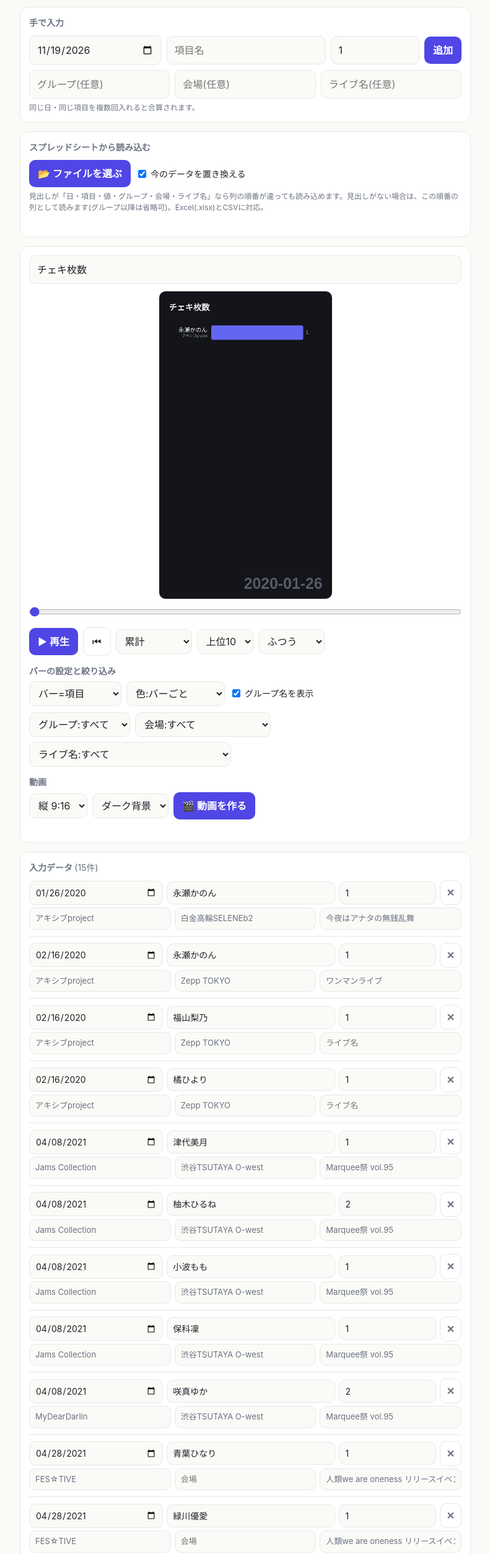
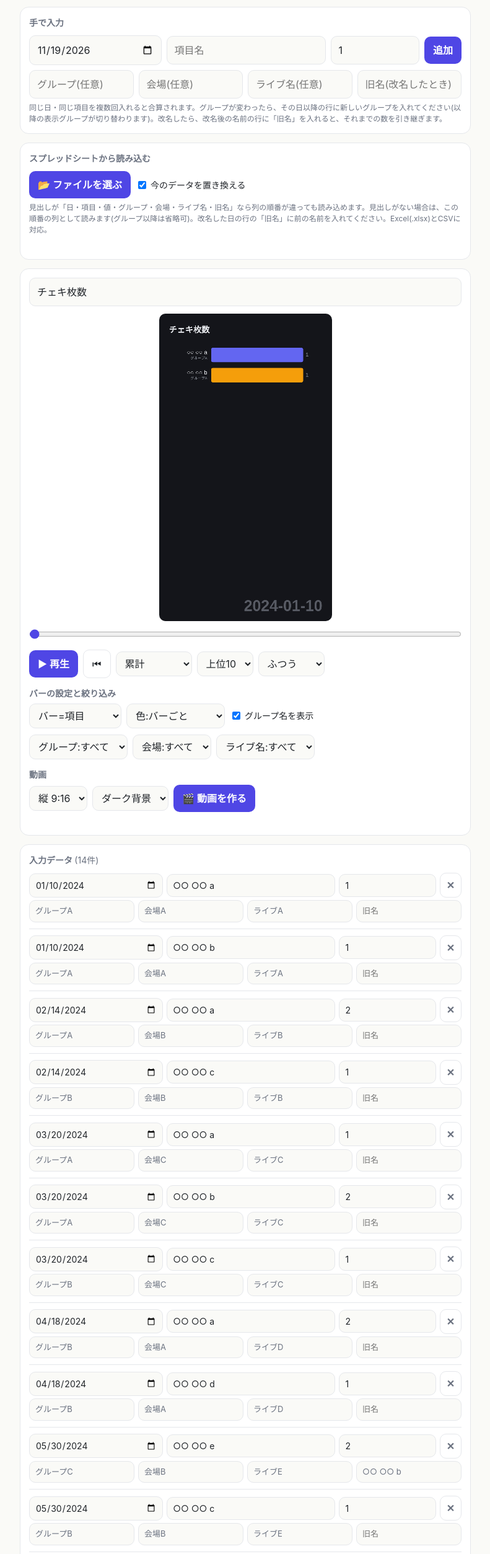
Before and after one commit to gaxhijcftsc-arch/cheki-race, a plain HTML site: page index.html in a window 1280 px wide. Shown: the part 53-2560 px from the top of the page at 62% size, without its empty margins (244-1035 px from the left). Drawn offline with Linux system fonts and the light colour scheme.

Commit message:
index.html を更新
sampleの名前とグループの表示、名前の変更とグループ移籍に対応

```diff
--- a/index.html
+++ b/index.html
@@ -63,8 +63,9 @@ label.chk input{padding:0}
     <input id="ag" class="f1" type="text" placeholder="グループ(任意)" aria-label="グループ">
     <input id="ae" class="f1" type="text" placeholder="会場(任意)" aria-label="会場">
     <input id="al" class="f1" type="text" placeholder="ライブ名(任意)" aria-label="ライブ名">
+    <input id="ap" class="f1" type="text" placeholder="旧名(改名したとき)" aria-label="旧名">
   </div>
-  <p class="hint">同じ日・同じ項目を複数回入れると合算されます。</p>
+  <p class="hint">同じ日・同じ項目を複数回入れると合算されます。グループが変わったら、その日以降の行に新しいグループを入れてください(以降の表示グループが切り替わります)。改名したら、改名後の名前の行に「旧名」を入れると、それまでの数を引き継ぎます。</p>
 </div>
 
 <div class="card">
@@ -74,7 +75,7 @@ label.chk input{padding:0}
     <input id="file" type="file" accept=".csv,.tsv,.txt,.xlsx,.xls,.xlsm" style="display:none">
     <label class="chk"><input type="checkbox" id="repl" checked> 今のデータを置き換える</label>
   </div>
-  <p class="hint">見出しが「日・項目・値・グループ・会場・ライブ名」なら列の順番が違っても読み込めます。見出しがない場合は、この順番の列として読みます(グループ以降は省略可)。Excel(.xlsx)とCSVに対応。</p>
+  <p class="hint">見出しが「日・項目・値・グループ・会場・ライブ名・旧名」なら列の順番が違っても読み込めます。見出しがない場合は、この順番の列として読みます(グループ以降は省略可)。改名した日の行の「旧名」に前の名前を入れてください。Excel(.xlsx)とCSVに対応。</p>
   <div class="msg" id="imsg"></div>
 </div>
 
@@ -155,7 +156,7 @@ label.chk input{padding:0}
     var s=String(c).replace(/[,\s]/g,'').replace(/[０-９．－]/g,function(ch){return ch==='．'?'.':ch==='－'?'-':String.fromCharCode(ch.charCodeAt(0)-65248)});
     return s===''?NaN:Number(s);
   }
-  function addRec(d,n,v,g,e,l){recs.push({id:nextId++,date:d,name:n,value:v,group:g||'',venue:e||'',live:l||''})}
+  function addRec(d,n,v,g,e,l,p){recs.push({id:nextId++,date:d,name:n,value:v,group:g||'',venue:e||'',live:l||'',prev:p||''})}
   function parseTable(t){
     var dl=t.indexOf('\t')>=0?'\t':',',rows=[],row=[],c='',q=false;
     for(var i=0;i<t.length;i++){
@@ -169,11 +170,11 @@ label.chk input{padding:0}
     row.push(c);rows.push(row);return rows;
   }
   function rowsToRecs(rows){
-    var map={d:0,n:1,v:2,g:3,e:4,l:5},start=0,out=[];
+    var map={d:0,n:1,v:2,g:3,e:4,l:5,p:6},start=0,out=[];
     if(rows.length&&rows[0].length>=3&&isNaN(parseNum(rows[0][2]))){
       var h=rows[0].map(String);
       var f=function(re,def){var i=h.findIndex(function(x){return re.test(x)});return i>=0?i:def};
-      map={d:f(/日|date/i,0),n:f(/項目|name/i,1),v:f(/値|数|value/i,2),g:f(/グループ|group/i,3),e:f(/会場|venue/i,4),l:f(/ライブ|イベント|live|event/i,5)};
+      map={d:f(/日|date/i,0),n:f(/項目|name/i,1),v:f(/値|数|value/i,2),g:f(/グループ|group/i,3),e:f(/会場|venue/i,4),l:f(/ライブ|イベント|live|event/i,5),p:f(/旧名|旧|改名|前の名前|前名/,6)};
       start=1;
     }
     for(var i=start;i<rows.length;i++){
@@ -181,7 +182,7 @@ label.chk input{padding:0}
       var c=function(k){return k<r.length&&r[k]!=null?String(r[k]).trim():''};
       var v=parseNum(r[map.v]),n=c(map.n),d=normDate(r[map.d]);
       if(isNaN(v)||!n||!d)continue;
-      out.push({d:d,n:n,v:v,g:c(map.g),e:c(map.e),l:c(map.l)});
+      out.push({d:d,n:n,v:v,g:c(map.g),e:c(map.e),l:c(map.l),p:c(map.p)});
     }
     return out;
   }
@@ -190,22 +191,34 @@ label.chk input{padding:0}
   function build(){
     var cum=$('mode').value==='cum',topN=parseInt($('top').value,10),unit=$('unit').value;
     var fg=$('fg').value,fv=$('fv').value,fl=$('fl').value;
+    var alias=new Map();
+    function root(n){var c=0;while(alias.has(n)&&c++<50)n=alias.get(n);return n}
+    if(unit==='name'){
+      recs.filter(function(r){return r.prev&&r.name&&r.date}).sort(function(a,b){return a.date<b.date?-1:a.date>b.date?1:a.id-b.id}).forEach(function(r){
+        var ro=root(r.prev);if(ro!==r.name&&root(r.name)!==ro)alias.set(r.name,ro);
+      });
+    }
+    var pool=[],pidx=new Map();
+    function lab(t){if(!pidx.has(t)){pidx.set(t,pool.length);pool.push(t)}return pidx.get(t)}
     var valid=recs.filter(function(r){
-      return r.date&&r[unit]&&(!fg||r.group===fg)&&(!fv||r.venue===fv)&&(!fl||r.live===fl);
+      r._k=unit==='name'?root(r.name):r[unit];
+      return r.date&&r._k&&(!fg||r.group===fg)&&(!fv||r.venue===fv)&&(!fl||r.live===fl);
     });
     var idx=new Map(),names=[],gidx=new Map(),groups=[],int=true;
     valid.forEach(function(r){
-      if(!idx.has(r[unit])){idx.set(r[unit],names.length);names.push(r[unit])}
+      if(!idx.has(r._k)){idx.set(r._k,names.length);names.push(r._k)}
       if(r.group&&!gidx.has(r.group)){gidx.set(r.group,groups.length);groups.push(r.group)}
       if(r.value%1!==0)int=false;
     });
     var sorted=valid.slice().sort(function(a,b){return a.date<b.date?-1:a.date>b.date?1:a.id-b.id});
-    var N=names.length,cur=new Float64Array(N),seen=new Uint8Array(N),cg=new Int16Array(N).fill(-1),F=[],i=0;
+    var N=names.length,cur=new Float64Array(N),seen=new Uint8Array(N),cg=new Int16Array(N).fill(-1),F=[],i=0,cl=new Int32Array(N);
+    names.forEach(function(n,k){cl[k]=lab(n)});
     while(i<sorted.length){
       var d=sorted[i].date;
       if(!cum)cur.fill(0);
       while(i<sorted.length&&sorted[i].date===d){
-        var r=sorted[i++],k=idx.get(r[unit]);
+        var r=sorted[i++],k=idx.get(r._k);
+        cl[k]=lab(unit==='name'?r.name:r[unit]);
         cur[k]+=r.value;seen[k]=1;
         if(r.group)cg[k]=gidx.get(r.group);
       }
@@ -214,9 +227,9 @@ label.chk input{padding:0}
       order.sort(function(a,b){return v[b]-v[a]||a-b});
       var rank=new Int16Array(N).fill(N);
       order.forEach(function(k,p){rank[k]=p});
-      F.push({date:d,v:v,rank:rank,grp:cg.slice(),max:order.length?Math.max(v[order[0]],1e-9):1});
+      F.push({date:d,v:v,rank:rank,grp:cg.slice(),lab:cl.slice(),max:order.length?Math.max(v[order[0]],1e-9):1});
     }
-    B={names:names,groups:groups,F:F,rows:Math.min(topN,N),int:int,
+    B={names:names,pool:pool,groups:groups,F:F,rows:Math.min(topN,N),int:int,
        useGroup:unit==='name'&&$('color').value==='group',showG:unit==='name'&&$('showg').checked};
     $('seek').max=Math.max(0,F.length-1);
     if(pos>F.length-1)pos=Math.max(0,F.length-1);
@@ -263,7 +276,7 @@ label.chk input{padding:0}
       rr(barX,y+rh*0.14,w,rh*0.72,8*s);
       var two=B.showG&&gi>=0&&rh>=54*s;
       ctx.fillStyle=T.fg;ctx.font=(24*s)+'px '+FF;ctx.textAlign='right';
-      ctx.fillText(fit(B.names[k],labelR-40*s),labelR,two?cy-10*s:cy);
+      ctx.fillText(fit(B.pool[(g>.5?b:a).lab[k]],labelR-40*s),labelR,two?cy-10*s:cy);
       if(two){ctx.fillStyle=T.sub;ctx.font=(15*s)+'px '+FF;ctx.fillText(fit(B.groups[gi],labelR-40*s),labelR,cy+14*s)}
       ctx.fillStyle=T.sub;ctx.font=(22*s)+'px '+FF;ctx.textAlign='left';
       ctx.fillText(fv(val),barX+w+10*s,cy);
@@ -379,7 +392,7 @@ label.chk input{padding:0}
       x.onclick=function(){recs=recs.filter(function(o){return o.id!==r.id});changed();renderList()};
       [a,b,c,x].forEach(function(e){d.appendChild(e)});
       var d2=document.createElement('div');d2.className='rec rec2';
-      [['group','グループ'],['venue','会場'],['live','ライブ名']].forEach(function(f){
+      [['group','グループ'],['venue','会場'],['live','ライブ名'],['prev','旧名']].forEach(function(f){
         var e=mk('input','text','',r[f[0]],f[1]);
         e.oninput=function(){r[f[0]]=e.value.trim();changed()};
         e.onchange=refreshFilters;
@@ -393,7 +406,7 @@ label.chk input{padding:0}
     var add=rowsToRecs(rows);
     if(!add.length){msgEl.textContent='読み込めるデータがありませんでした。日・項目・値の列があるか確認してください。';return false}
     if($('repl').checked)recs=[];
-    add.forEach(function(r){addRec(r.d,r.n,r.v,r.g,r.e,r.l)});
+    add.forEach(function(r){addRec(r.d,r.n,r.v,r.g,r.e,r.l,r.p)});
     pause();pos=0;changed();renderList();
     msgEl.textContent=add.length+'件を読み込みました。';
     return true;
@@ -403,8 +416,8 @@ label.chk input{padding:0}
     if(!d.value){d.focus();return}
     if(!n.value.trim()){n.focus();return}
     if(isNaN(val)){v.focus();return}
-    addRec(d.value,n.value.trim(),val,$('ag').value.trim(),$('ae').value.trim(),$('al').value.trim());
-    n.value='';n.focus();
+    addRec(d.value,n.value.trim(),val,$('ag').value.trim(),$('ae').value.trim(),$('al').value.trim(),$('ap').value.trim());
+    n.value='';$('ap').value='';n.focus();
     changed();renderList();
     var f=B.F.map(function(x){return x.date}).indexOf(d.value);if(f>=0)pos=f;
   }
@@ -425,8 +438,8 @@ label.chk input{padding:0}
   $('import').onclick=function(){if(importRows(parseTable($('bulk').value),$('imsg')))$('bulk').value=''};
   $('csv').onclick=function(){
     var q=function(s){return '"'+String(s).replace(/"/g,'""')+'"'};
-    var t='日,項目,値,グループ,会場,ライブ名\n'+recs.map(function(r){
-      return [r.date,q(r.name),r.value,q(r.group),q(r.venue),q(r.live)].join(',');
+    var t='日,項目,値,グループ,会場,ライブ名,旧名\n'+recs.map(function(r){
+      return [r.date,q(r.name),r.value,q(r.group),q(r.venue),q(r.live),q(r.prev)].join(',');
     }).join('\n');
     saveFile('data.csv','\ufeff'+t,$('imsg'));
   };
@@ -454,17 +467,24 @@ label.chk input{padding:0}
     rd.readAsArrayBuffer(f);
   };
 
-  /* ---- サンプル(お送りいただいたシートの内容) ---- */
+  /* ---- サンプル(匿名)。a=グループA→Bへ移籍、b=eに改名してグループCへ ---- */
   $('d').value=today();
-  var A='アキシブproject',J='Jams Collection',O='渋谷TSUTAYA O-west',M='Marquee祭 vol.95',Y='横浜ランドマークホール',T='TOKYO GIRLS GIRLS 番外編',Z='Zepp TOKYO';
-  [['2020-01-26','永瀬かのん',1,A,'白金高輪SELENEb2','今夜はアナタの無銭乱舞'],
-   ['2020-02-16','永瀬かのん',1,A,Z,'ワンマンライブ'],['2020-02-16','福山梨乃',1,A,Z,''],['2020-02-16','橘ひより',1,A,Z,''],
-   ['2021-04-08','津代美月',1,J,O,M],['2021-04-08','柚木ひるね',2,J,O,M],['2021-04-08','小波もも',1,J,O,M],
-   ['2021-04-08','保科凜',1,J,O,M],['2021-04-08','咲真ゆか',2,'MyDearDarlin',O,M],
-   ['2021-04-28','青葉ひなり',1,'FES☆TIVE','','人類we are oneness リリースイベント'],['2021-04-28','緑川優愛',1,'FES☆TIVE','','人類we are oneness リリースイベント'],
-   ['2021-05-02','坂下雅',1,'なんキニ',Y,T],['2021-05-02','唐澤ひかり',1,'なんキニ',Y,T],
-   ['2021-05-02','小平明日香',1,'little more',Y,T],['2021-05-02','金谷梨瑚',1,'リトスタ',Y,T]
-  ].forEach(function(s){addRec(s[0],s[1],s[2],s[3],s[4],s[5])});
+  var P='○○ ○○ ';
+  [['2024-01-10',P+'a',1,'グループA','会場A','ライブA'],
+   ['2024-01-10',P+'b',1,'グループA','会場A','ライブA'],
+   ['2024-02-14',P+'a',2,'グループA','会場B','ライブB'],
+   ['2024-02-14',P+'c',1,'グループB','会場B','ライブB'],
+   ['2024-03-20',P+'a',1,'グループA','会場C','ライブC'],
+   ['2024-03-20',P+'b',2,'グループA','会場C','ライブC'],
+   ['2024-03-20',P+'c',1,'グループB','会場C','ライブC'],
+   ['2024-04-18',P+'a',2,'グループB','会場A','ライブD'],
+   ['2024-04-18',P+'d',1,'グループB','会場A','ライブD'],
+   ['2024-05-30',P+'e',2,'グループC','会場B','ライブE',P+'b'],
+   ['2024-05-30',P+'c',1,'グループB','会場B','ライブE'],
+   ['2024-06-25',P+'a',1,'グループB','会場C','ライブF'],
+   ['2024-06-25',P+'e',1,'グループC','会場C','ライブF'],
+   ['2024-06-25',P+'d',2,'グループB','会場C','ライブF']
+  ].forEach(function(s){addRec(s[0],s[1],s[2],s[3],s[4],s[5],s[6])});
   renderList();
   requestAnimationFrame(tick);
 })();
```
